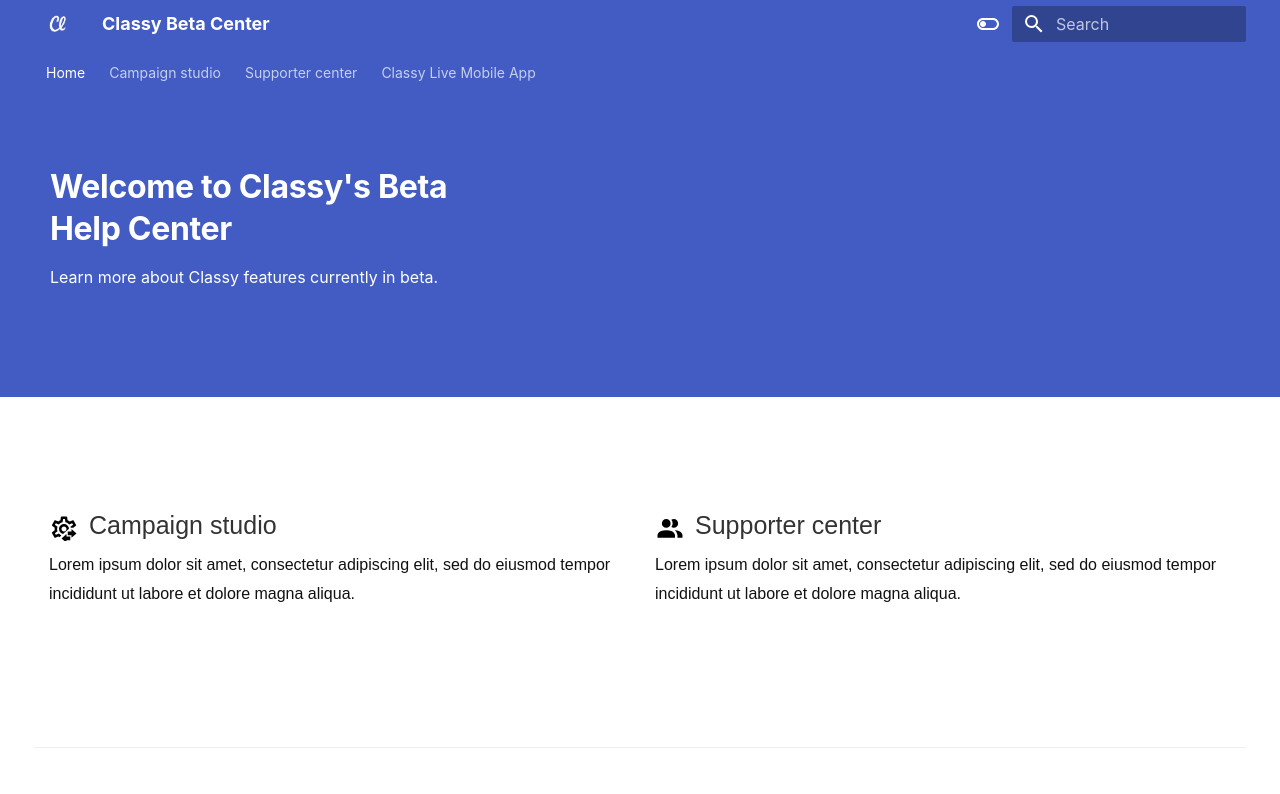
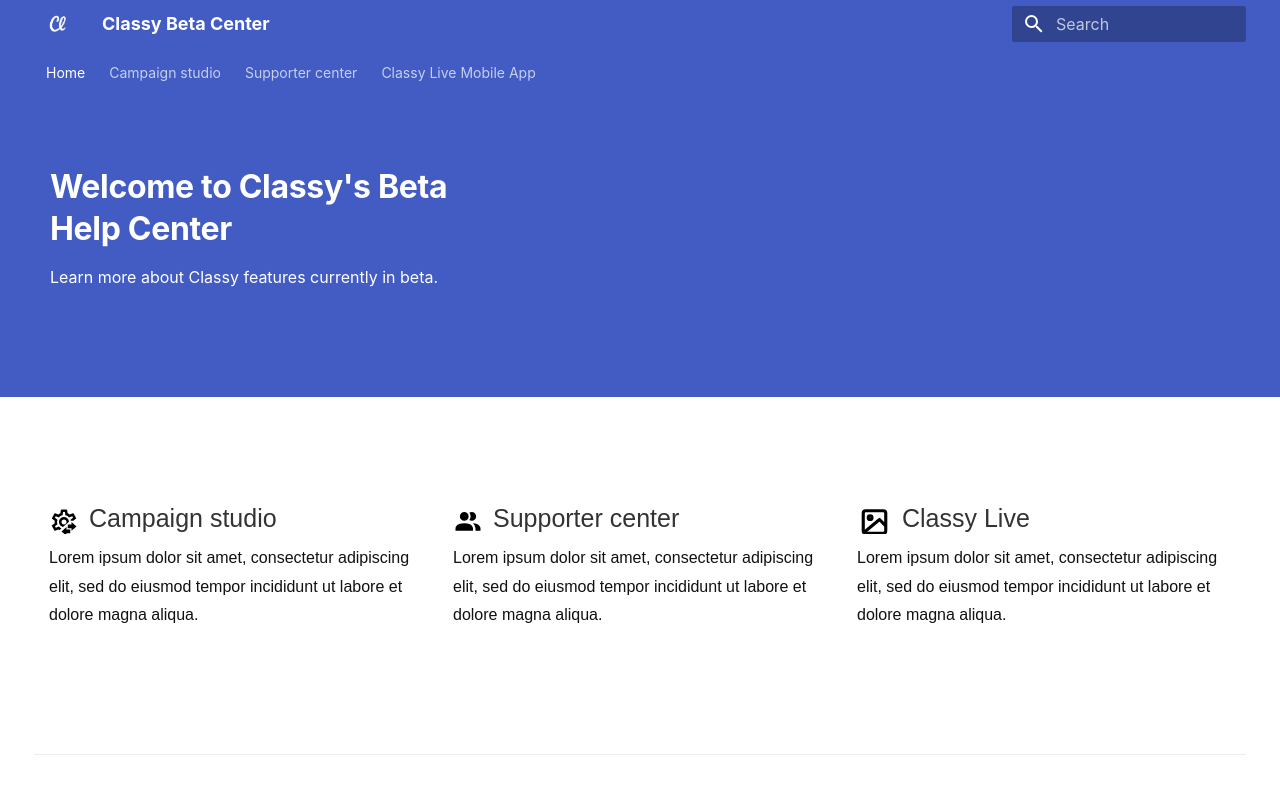
Before and after one commit to truj1ll0/mkdocs-help-center, an MkDocs documentation site: the page built from docs/index.md, in a window 1280 px wide. Shown: the top 794 px of the page. Built offline with MkDocs 1.6.1 and Material for MkDocs 9.7.7, drawn with Linux system fonts in a browser that asks for light colours; some web fonts are replaced.

Commit message:
Remove light/dark toggle

```diff
--- a/docs/theme_override_home/home.html
+++ b/docs/theme_override_home/home.html
@@ -244,15 +244,16 @@
       <svg xmlns="http://www.w3.org/2000/svg" viewBox="0 0 24 24">
         <path
           d="M16 17v2H2v-2s0-4 7-4 7 4 7 4m-3.5-9.5A3.5 3.5 0 109 11a3.5 3.5 0 003.5-3.5m3.44 5.5A5.32 5.32 0 0118 17v2h4v-2s0-3.63-6.06-4M15 4a3.39 3.39 0 00-1.93.59 5 5 0 010 5.82A3.39 3.39 0 0015 11a3.5 3.5 0 000-7z"
-        /></svg
-      >Supporter center
+        />
+      </svg>
+      Supporter center
     </h2>
     <p>
       Lorem ipsum dolor sit amet, consectetur adipiscing elit, sed do eiusmod
       tempor incididunt ut labore et dolore magna aliqua.
     </p>
   </a>
-  <!-- <a href="classy-live/mobile-app/sign-up" class="feature-item">
+  <a href="classy-live/mobile-app/sign-up" class="feature-item">
     <h2>
       <svg
         xmlns="http://www.w3.org/2000/svg"
@@ -275,7 +276,7 @@
       Lorem ipsum dolor sit amet, consectetur adipiscing elit, sed do eiusmod
       tempor incididunt ut labore et dolore magna aliqua.
     </p>
-  </a> -->
+  </a>
 </div>
 
 <div class="top-hr">
--- a/mkdocs.yml
+++ b/mkdocs.yml
@@ -30,13 +30,6 @@
   palette:
     - scheme: classy
       primary: custom
-      toggle:
-        icon: material/toggle-switch-off-outline
-        name: Switch to dark mode
-    - scheme: slate
-      toggle:
-        icon: material/toggle-switch
-        name: Switch to light mode
 
 #===================================================================================#
 # Mkdocs Markdown Extentions, Plugins & extras
```
